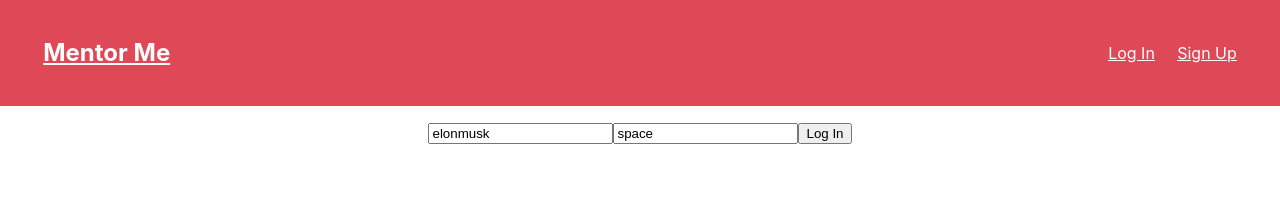
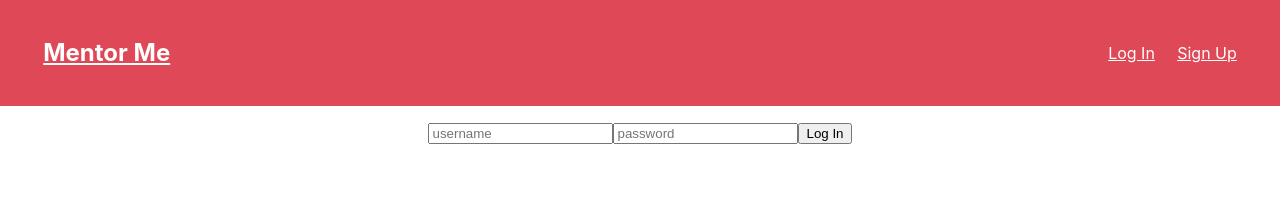
Before and after one commit to Build-Week-Mentor-Me-2019/front-end, a React (Create React App) app: page /login in a window 1280 px wide. Shown: the top 213 px of the page. Built offline with nearby package versions, Linux system fonts and the light colour scheme.

Commit message:
set up useState in AnswerForm, made some changes to login and userActions, created QuestionForm component

```diff
--- a/src/components/Answers/AnswerForm.js
+++ b/src/components/Answers/AnswerForm.js
@@ -12,8 +12,8 @@ function AnswerForm(props) {
 
     const [newAnswer, setNewAnswer] = useState({
         answer: '',
-        question_id: props.questionid,
-        bus_owner_username: '',
+        // question_id: props.questionid,
+        // bus_owner_username: '',
     })
     // componentWillMount() {
     //     this.props.fetchPosts()
@@ -33,8 +33,8 @@ function AnswerForm(props) {
     const handleSubmit = (e) => {
         e.preventDefault()
 
-        axios
-        .post('https://jesse-tingle-mentor-me.herokuapp.com/api/answers')
+        api()
+        .post('/api/answers')
         .then(res => {
             console.log('post answer', res)
             // setNewAnswer(res)
@@ -50,9 +50,9 @@ function AnswerForm(props) {
             <textarea name="answer" placeholder="Answer" value={newAnswer.answer} onChange={handleChange}  />
             <br />
             {/* <input name="question_id" placeholder="Question ID" value={newAnswer.question_id} onChange={handleChange} />
+            <br />
+            <input name="bus_owner_username" placeholder="Business Owner Username" value={newAnswer.bus_owner_username} onChange={handleChange} />
             <br /> */}
-            <input name="bus_owner_username" placeholder="Business Owner Username" value={newAnswer.bus_owner_username} onChange={handleChange} />
-            <br />
             <button type="submit">Submit</button>
         </form>
     )
--- a/src/components/UserAuth/Login.js
+++ b/src/components/UserAuth/Login.js
@@ -14,9 +14,12 @@ function Login(props) {
     const [err, setErr] = useState('')
 
     const [data, setData] = useState({
-        username: 'elonmusk',
-        password: 'space'
+        username: '',
+        password: ''
     })
+    // const [currentUser] = useState(data.username)
+
+    console.log('data.username', data.username)
 
     const handleChange = (event) => {
         setData({
--- a/src/redux/actions/userActions.js
+++ b/src/redux/actions/userActions.js
@@ -16,7 +16,7 @@ export const login = (creds, props) => dispatch => {
       .post("https://jesse-tingle-mentor-me.herokuapp.com/api/login", creds)
       .then(res => {
         localStorage.setItem("token", res.data.token);
-
+        console.log('login data', res)
         dispatch({
           type: LOGIN_SUCCESS
         });
```
Also changed, not shown: src/components/Questions/QuestionForm.js (added).
